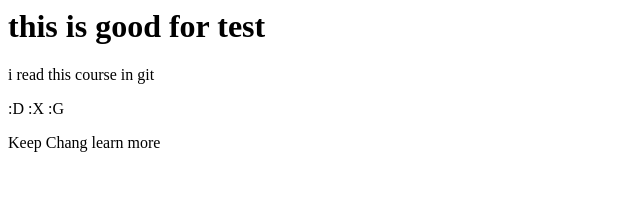
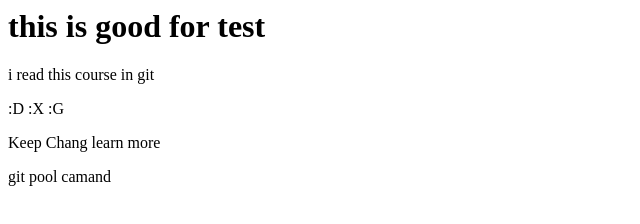
Before and after one commit to ITFMS/test, a plain HTML site: page index.html in a window 1280 px wide. Shown: the whole page, without its empty margins (0-640 px from the left). Drawn offline with Linux system fonts and the light colour scheme.

Commit message:
git pool comand index.html

```diff
--- a/index.html
+++ b/index.html
@@ -4,7 +4,7 @@
 <p>i read this course in git </p>
 <p>:D :X :G</p>
 <p> Keep Chang learn more</p>
-
+<p>git pool camand</p>
 
 
 </html>
```
